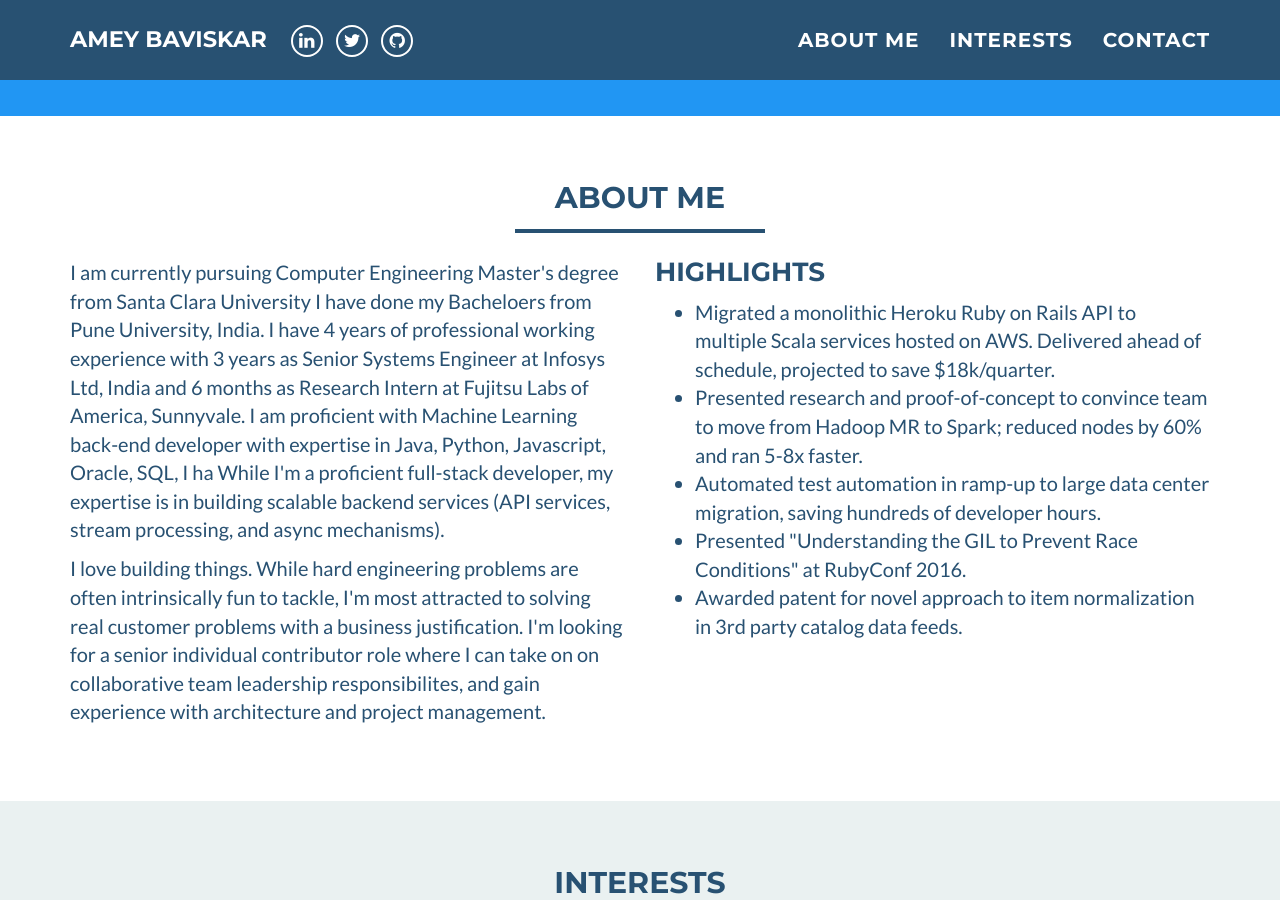
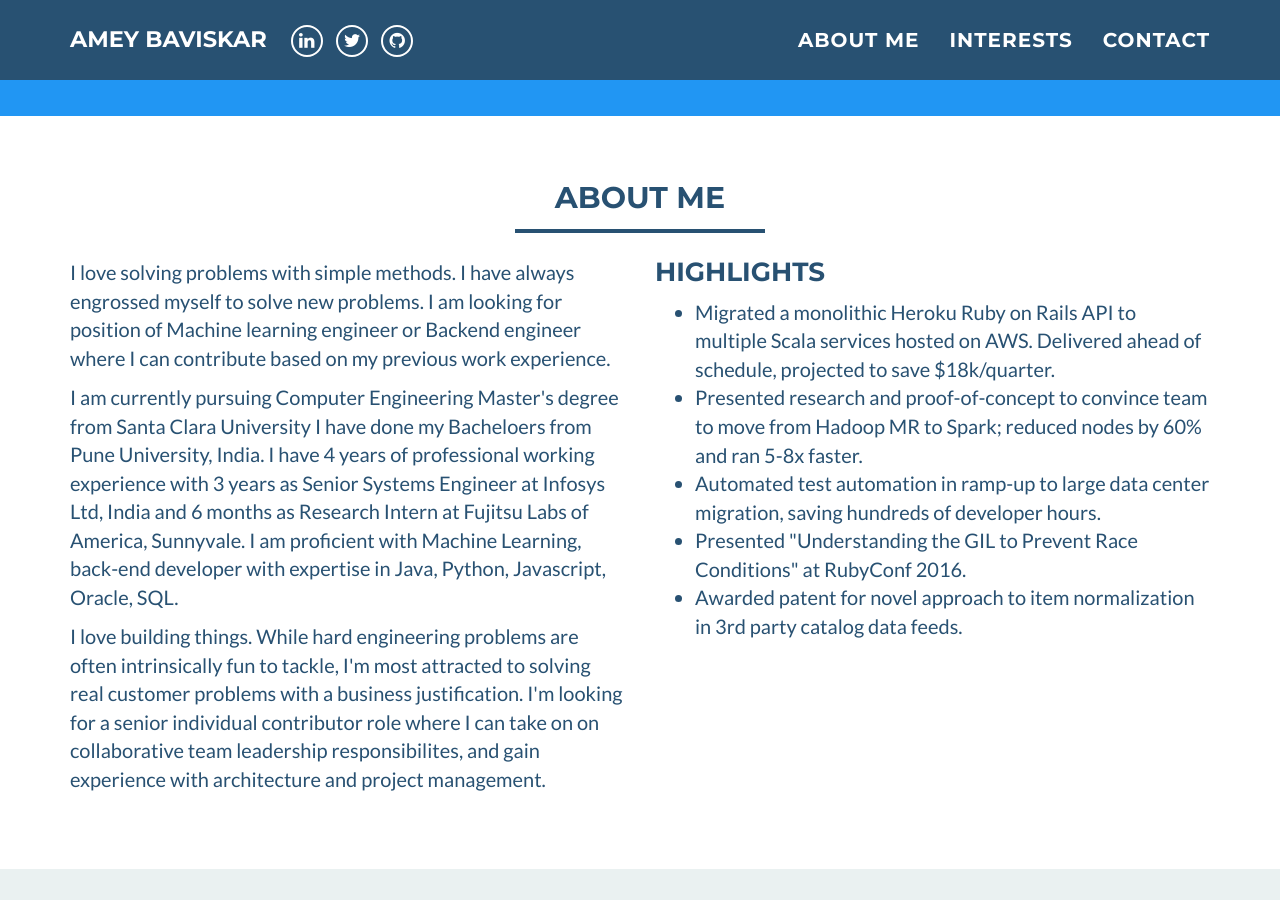
Before and after one commit to ameybav/estr4ng7d.github.io, a Jekyll site: the page built from index.html, in a window 1280 px wide and 900 px high, scrolled down 458 px. Built offline with Jekyll 4.4.1, drawn with Linux system fonts in a browser that asks for light colours.

Commit message:
Update about_me.html

```diff
--- a/_includes/about_me.html
+++ b/_includes/about_me.html
@@ -59,9 +59,12 @@
     <div class="row">
 	    <div class="col-sm-6">
     		<p>
-            I am currently pursuing Computer Engineering Master's degree from Santa Clara University I have done my Bacheloers from Pune University, India. I have 4 years of professional working experience with 3 years as Senior Systems Engineer at Infosys Ltd, India and 6 months as Research Intern at Fujitsu Labs of America, Sunnyvale. I am proficient with Machine Learning  back-end developer with expertise in Java, Python, Javascript, Oracle, SQL, I ha While I'm a proficient full-stack
-            developer, my expertise is in building scalable backend services (API services, stream processing,
-            and async mechanisms).
+           I love solving problems with simple methods.
+           I have always engrossed myself to solve new problems.
+           I am looking for position of Machine learning engineer or Backend engineer where I can contribute based on my previous work experience.
+        </p>
+        <p>
+            I am currently pursuing Computer Engineering Master's degree from Santa Clara University I have done my Bacheloers from Pune University, India. I have 4 years of professional working experience with 3 years as Senior Systems Engineer at Infosys Ltd, India and 6 months as Research Intern at Fujitsu Labs of America, Sunnyvale. I am proficient with Machine Learning, back-end developer with expertise in Java, Python, Javascript, Oracle, SQL.
         </p>
         <p>
            I love building things.
```
